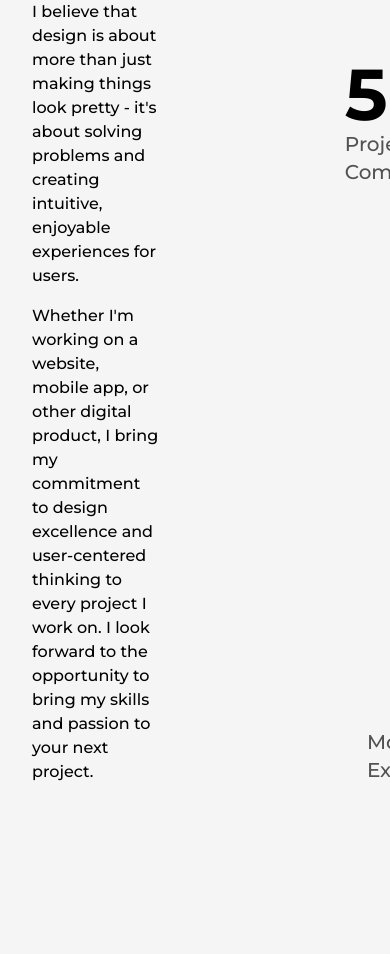
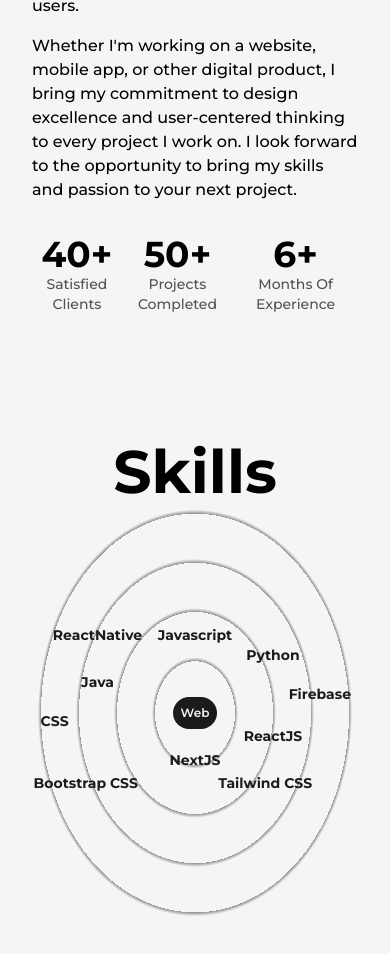
Before and after one commit to sikander-nawaz/Portfolio, a Next.js app: page /about in a window 390 px wide. Shown: the part 998-1952 px from the top of the page. Built offline with nearby package versions, Linux system fonts and the light colour scheme.

Commit message:
Skils_Responsive

```diff
--- a/src/components/Skills.jsx
+++ b/src/components/Skills.jsx
@@ -4,7 +4,7 @@ import { motion } from "framer-motion";
 const Skill = ({ name, x, y }) => {
   return (
     <motion.div
-      className="flex items-center justify-center rounded-full font-semibold bg-dark text-light py-3 px-6 shadow-dark cursor-pointer absolute"
+      className="flex items-center justify-center rounded-full font-semibold bg-dark text-light py-3 px-6 shadow-dark cursor-pointer absolute dark:bg-light dark:text-dark lg:py-2 lg:px-4 md:text-sm md:py-1.5 md:px-3 xs:bg-transparent xs:dark:bg-transparent xs:text-dark xs:dark:text-light xs:font-bold"
       whileHover={{ scale: 1.05 }}
       initial={{ x: 0, y: 0 }}
       whileInView={{ x: x, y: y }}
@@ -19,23 +19,26 @@ const Skill = ({ name, x, y }) => {
 const Skills = () => {
   return (
     <>
-      <h2 className="font-bold text-8xl mt-64 w-full text-center">Skills</h2>
-      <div className="w-full h-screen relative flex items-center justify-center rounded-full bg-circularLight dark:bg-circularDark">
+      <h2 className="font-bold text-8xl mt-64 w-full text-center md:text-6xl md:mt-32">
+        Skills
+      </h2>
+      <div className="w-full h-screen relative flex items-center justify-center rounded-full bg-circularLight dark:bg-circularDark lg:h-[80vh] sm:h-[60vh] xs:h-[50vh] lg:bg-circularLightLg lg:dark:bg-circularDarkLg md:bg-circularLightMd md:dark:bg-circularDarkMd sm:bg-circularLightSm sm:dark:bg-circularDarkSm">
         <motion.div
-          className="flex items-center justify-center rounded-full font-semibold bg-dark text-light p-8 shadow-dark cursor-pointer"
+          className="flex items-center justify-center rounded-full font-semibold bg-dark text-light p-8 shadow-dark cursor-pointer dark:bg-light dark:text-dark lg:p-6 md:p-4 xs:text-xs xs:p-2"
           whileHover={{ scale: 1.05 }}
         >
           Web
         </motion.div>
 
-        <Skill name={"CSS"} x={"-5vw"} y={"-10vw"} />
-        <Skill name={"Javascript"} x={"20vw"} y={"6vw"} />
-        <Skill name={"ReactJS"} x={"0vw"} y={"12vw"} />
-        <Skill name={"NextJS"} x={"20vw"} y={"-15vw"} />
-        <Skill name={"Python"} x={"15vw"} y={"-12vw"} />
-        <Skill name={"Java"} x={"32vw"} y={"-5vw"} />
-        <Skill name={"Firebase"} x={"-25vw"} y={"18vw"} />
-        <Skill name={"ReactNative"} x={"0vw"} y={"-20vw"} />
+        <Skill name={"CSS"} x={"-36vw"} y={"2vw"} />
+        <Skill name={"Javascript"} x={"-0vw"} y={"-20vw"} />
+        <Skill name={"ReactJS"} x={"20vw"} y={"6vw"} />
+        <Skill name={"NextJS"} x={"0vw"} y={"12vw"} />
+        <Skill name={"Python"} x={"20vw"} y={"-15vw"} />
+        <Skill name={"Java"} x={"-25vw"} y={"-8vw"} />
+        <Skill name={"Firebase"} x={"32vw"} y={"-5vw"} />
+        <Skill name={"ReactNative"} x={"-25vw"} y={"-20vw"} />
+        <Skill name={"Bootstrap CSS"} x={"-28vw"} y={"18vw"} />
         <Skill name={"Tailwind CSS"} x={"18vw"} y={"18vw"} />
       </div>
     </>
--- a/src/pages/about.js
+++ b/src/pages/about.js
@@ -43,9 +43,12 @@ const about = () => {
 
       <main className="flex w-full flex-col items-center justify-center dark:text-light">
         <Layout className="pt-16">
-          <AnimatedText text="Passion Fuels Purpose!" className="mb-16" />
-          <div className="grid w-full grid-cols-8 gap-16">
-            <div className="col-span-3 flex flex-col items-start justify-center">
+          <AnimatedText
+            text="Passion Fuels Purpose!"
+            className="mb-16 lg:!text-7xl sm:!text-6xl xs:!text-4xl sm:mb-8 md:mb-11 lg:mb-14"
+          />
+          <div className="grid w-full grid-cols-8 gap-16 sm:gap-8">
+            <div className="col-span-3 flex flex-col items-start justify-center xl:col-span-4 md:order-2 md:col-span-8">
               <h2 className="mb-4 text-lg font-bold uppercase text-dark/75 dark:text-light/75">
                 Biography
               </h2>
@@ -72,7 +75,7 @@ const about = () => {
               </p>
             </div>
 
-            <div className="col-span-3 relative h-max rounded-2xl border-2 border-solid border-dark bg-light p-8 dark:bg-dark dark:border-light">
+            <div className="col-span-3 relative h-max rounded-2xl border-2 border-solid border-dark bg-light p-8 dark:bg-dark dark:border-light xl:col-span-4 md:order-1 md:col-span-8">
               <div className="absolute top-0 -right-3 -z-10 w-[102%] h-[103%] rounded-[2rem] bg-dark dark:bg-light" />
               <Image
                 src={profilePic}
@@ -83,30 +86,30 @@ const about = () => {
               />
             </div>
 
-            <div className="col-span-2 flex flex-col items-end justify-between">
-              <div className="flex flex-col items-end justify-center">
-                <span className="inline-block text-7xl font-bold">
+            <div className="col-span-2 flex flex-col items-end justify-between xl:col-span-8 xl:flex-row xl:items-center md:order-3">
+              <div className="flex flex-col items-end justify-center xl:items-center">
+                <span className="inline-block text-7xl font-bold md:text-6xl sm:text-5xl xs:text-4xl">
                   <AnimatedNumbers value={40} />+
                 </span>
-                <h2 className="text-xl font-medium text-dark/75 dark:text-light/75">
+                <h2 className="text-xl font-medium text-dark/75 dark:text-light/75 xl:text-center md:text-lg sm:text-base xs:text-sm">
                   Satisfied Clients
                 </h2>
               </div>
 
-              <div className="flex flex-col items-end justify-center">
-                <span className="inline-block text-7xl font-bold">
+              <div className="flex flex-col items-end justify-center xl:items-center">
+                <span className="inline-block text-7xl font-bold md:text-6xl sm:text-5xl xs:text-4xl">
                   <AnimatedNumbers value={50} />+
                 </span>
-                <h2 className="text-xl font-medium text-dark/75 dark:text-light/75">
+                <h2 className="text-xl font-medium text-dark/75 dark:text-light/75 xl:text-center md:text-lg sm:text-base xs:text-sm">
                   Projects Completed
                 </h2>
               </div>
 
-              <div className="flex flex-col items-end justify-center">
-                <span className="inline-block text-7xl font-bold">
+              <div className="flex flex-col items-end justify-center xl:items-center">
+                <span className="inline-block text-7xl font-bold md:text-6xl sm:text-5xl xs:text-4xl">
                   <AnimatedNumbers value={6} />+
                 </span>
-                <h2 className="text-xl font-medium text-dark/75 dark:text-light/75">
+                <h2 className="text-xl font-medium text-dark/75 dark:text-light/75 xl:text-center md:text-lg sm:text-base xs:text-sm">
                   Months Of Experience
                 </h2>
               </div>
--- a/tailwind.config.js
+++ b/tailwind.config.js
@@ -20,9 +20,28 @@ module.exports = {
       },
       backgroundImage: {
         circularLight:
-          "repeating-radial-gradient(rgba(0,0,0,0.4) 2px, #f5f5f5 5px, #f5f5f5 100px)",
+          "repeating-radial-gradient(rgba(0,0,0,0.4) 2px,#f5f5f5 5px,#f5f5f5 100px)",
+
         circularDark:
-          "repeating-radial-gradient(rgba(255,255,255,0.5) 2px, #1b1b1b 8px, #1b1b1b 100px)",
+          "repeating-radial-gradient(rgba(255,255,255,0.5) 2px,#1b1b1b 8px,#1b1b1b 100px)",
+
+        circularLightLg:
+          "repeating-radial-gradient(rgba(0,0,0,0.4) 2px,#f5f5f5 5px,#f5f5f5 80px)",
+
+        circularDarkLg:
+          "repeating-radial-gradient(rgba(255,255,255,0.5) 2px,#1b1b1b 8px,#1b1b1b 80px)",
+
+        circularLightMd:
+          "repeating-radial-gradient(rgba(0,0,0,0.4) 2px,#f5f5f5 5px,#f5f5f5 60px)",
+
+        circularDarkMd:
+          "repeating-radial-gradient(rgba(255,255,255,0.5) 2px,#1b1b1b 6px,#1b1b1b 60px)",
+
+        circularLightSm:
+          "repeating-radial-gradient(rgba(0,0,0,0.4) 2px,#f5f5f5 5px,#f5f5f5 40px)",
+
+        circularDarkSm:
+          "repeating-radial-gradient(rgba(255,255,255,0.5) 2px,#1b1b1b 4px,#1b1b1b 40px)",
       },
     },
     screens: {
```
